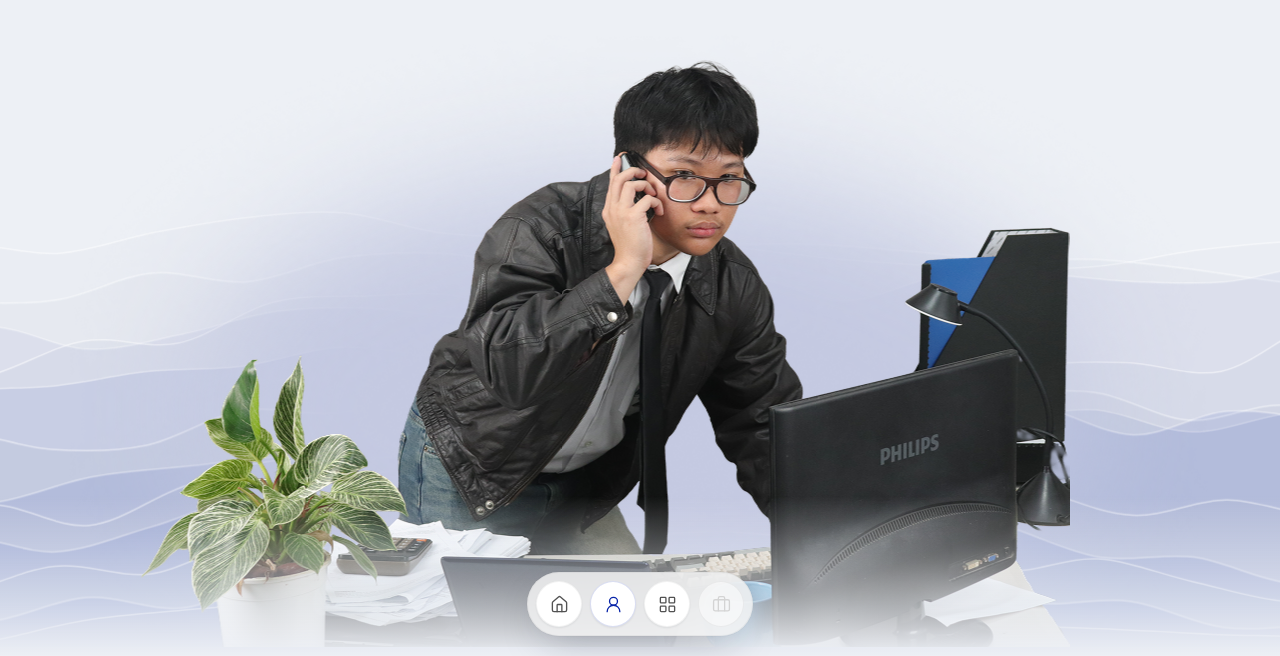
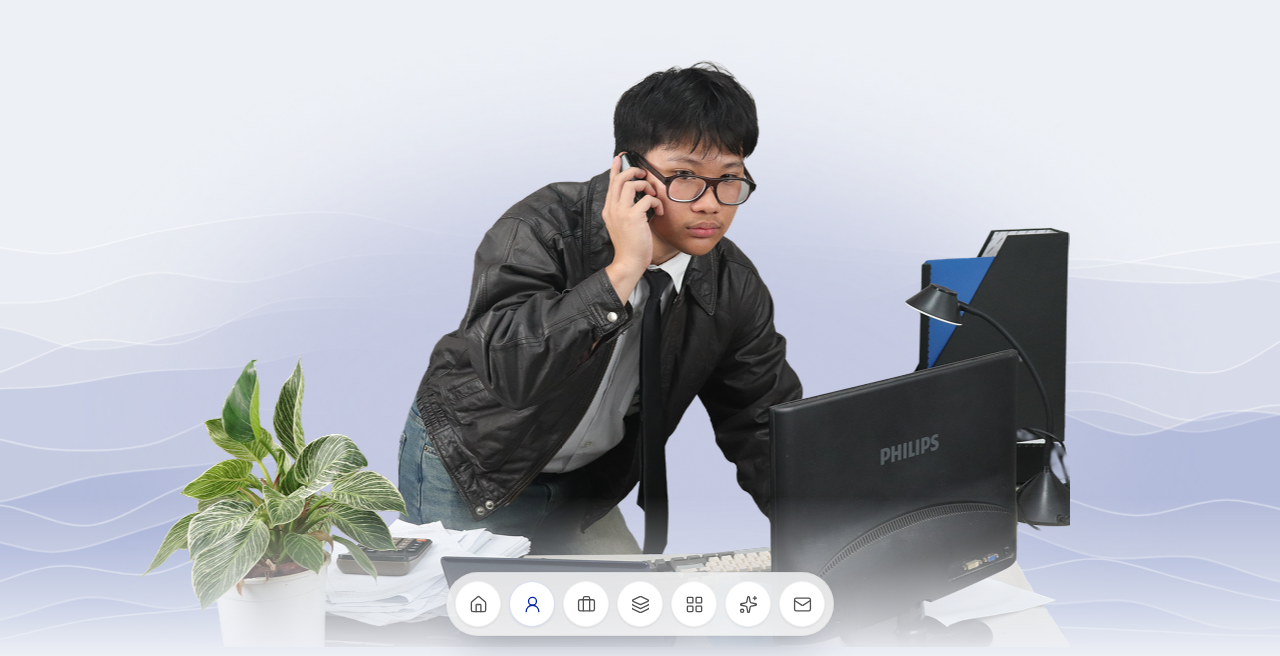
Before and after one commit to jsonJae/myportfolio, a React (Vite) app: page / in a window 1280 px wide. Shown: the part 144-800 px from the top of the page. Built offline with nearby package versions, Linux system fonts and the light colour scheme.

Commit message:
refactor(nav): integrate top progress indicator and decouple fixed header styling

```diff
--- a/src/components/Navbar.jsx
+++ b/src/components/Navbar.jsx
@@ -1,16 +1,28 @@
 import { useState, useEffect } from 'react';
-import { Home, UserRound, LayoutGrid, Briefcase } from 'lucide-react';
+import { Home, UserRound, Briefcase, Layers, LayoutGrid, Sparkles, Mail } from 'lucide-react';
 import { MagnificationDock } from './MagnificationDock';
 
 const navItems = [
     { label: 'Home', id: 'home', Icon: Home },
     { label: 'About', id: 'about', Icon: UserRound },
+    { label: 'Experience', id: 'experiences', Icon: Briefcase },
+    { label: 'Stack', id: 'stack', Icon: Layers },
     { label: 'Projects', id: 'projects', Icon: LayoutGrid },
-    { label: 'Experiences', id: null, Icon: Briefcase },
+    { label: 'Beyond', id: 'beyond', Icon: Sparkles },
+    { label: 'Contact', id: 'contact', Icon: Mail },
 ];
 
 export default function Navbar() {
     const [activeSection, setActiveSection] = useState('home');
+    const [compact, setCompact] = useState(false);
+
+    useEffect(() => {
+        const query = window.matchMedia('(max-width: 420px)');
+        const update = () => setCompact(query.matches);
+        update();
+        query.addEventListener('change', update);
+        return () => query.removeEventListener('change', update);
+    }, []);
 
     useEffect(() => {
         const handleScroll = () => {
@@ -45,7 +57,6 @@ export default function Navbar() {
         label: item.label,
         onClick: () => scrollTo(item.id),
         active: Boolean(item.id) && activeSection === item.id,
-        disabled: !item.id,
     }));
 
     return (
@@ -53,7 +64,7 @@ export default function Navbar() {
             aria-label="Primary"
             className="fixed inset-x-0 bottom-[calc(1.25rem+env(safe-area-inset-bottom))] z-50 flex justify-center px-4"
         >
-            <MagnificationDock items={dockItems} />
+            <MagnificationDock items={dockItems} baseItemSize={compact ? 42 : 46} />
         </nav>
     );
 }
```
